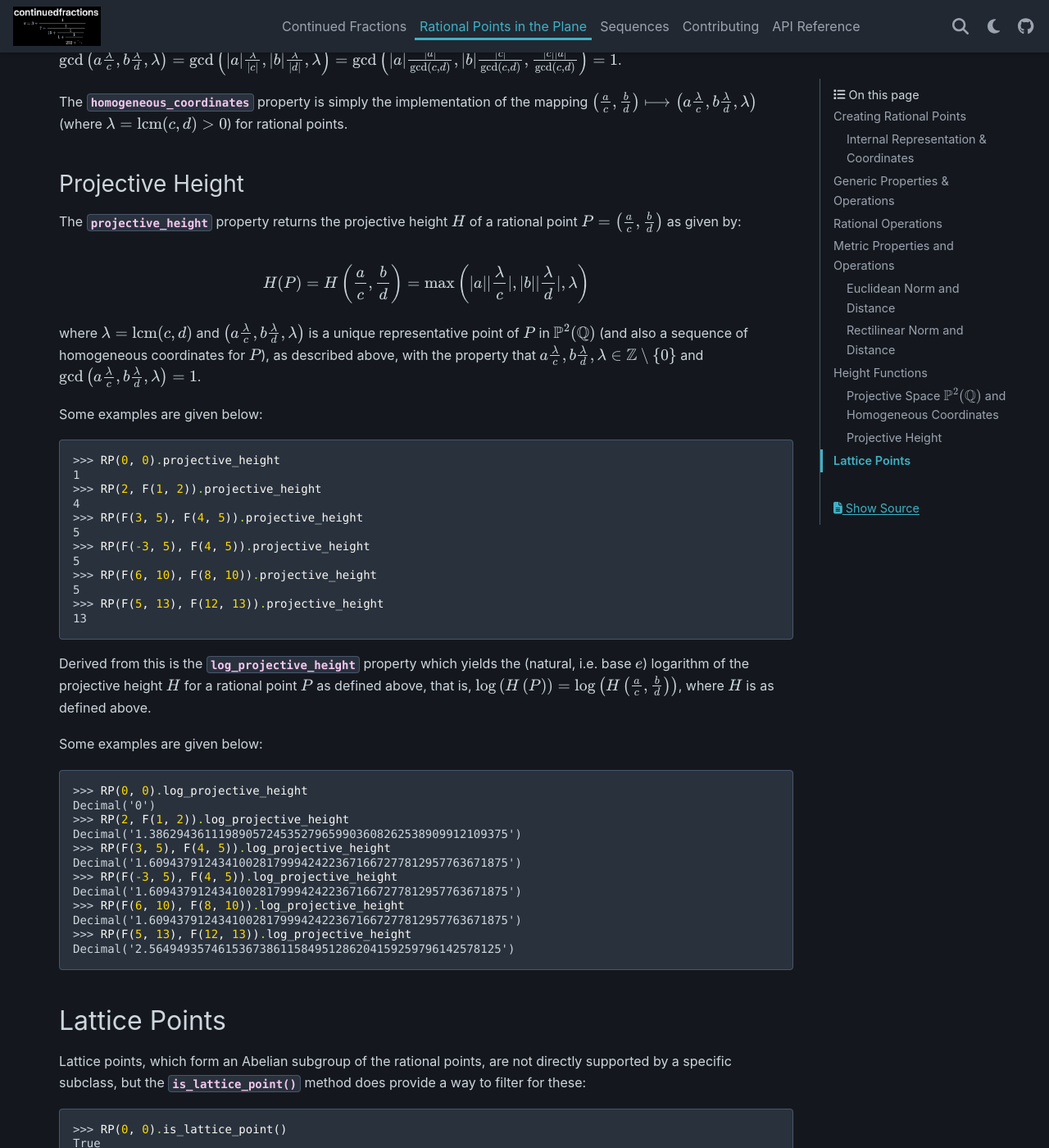
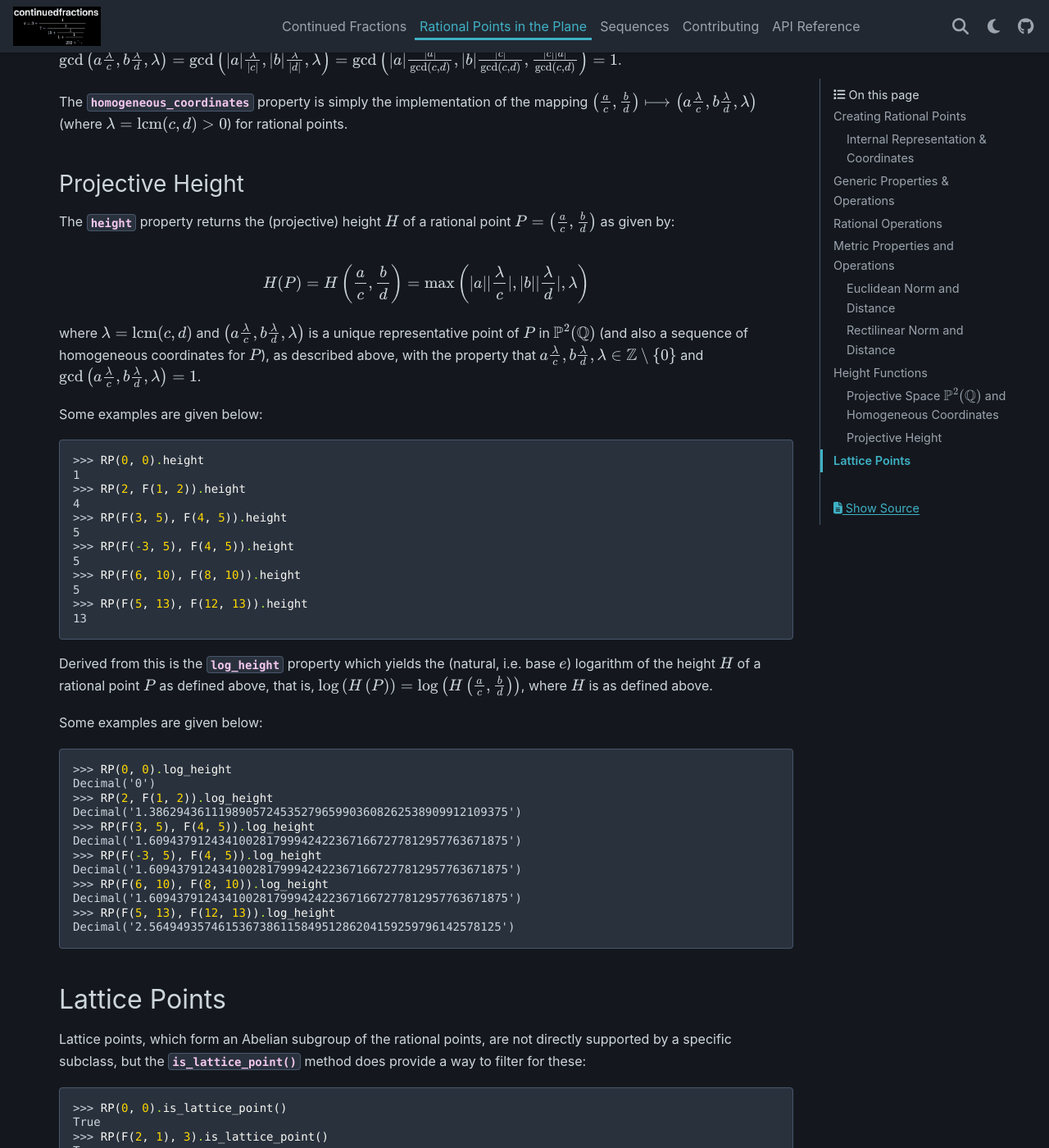
Before and after one commit to sr-murthy/continuedfractions, a Sphinx documentation site: the page built from docs/sources/rational-points.rst, in a window 1280 px wide and 1400 px high, scrolled down 8140 px. Shown: the whole window at 82% size. Built offline with Sphinx 7.4.7 and the PyData theme 0.15.4, drawn with Linux system fonts in a browser that asks for light colours; nearby versions of some CDN libraries.

Commit message:
refactor: shorten height prop names in `rational_points.RationalPoint` and `continuedfraction.ContinuedFraction`

```diff
--- a/docs/sources/rational-points.rst
+++ b/docs/sources/rational-points.rst
@@ -341,7 +341,7 @@ The :py:attr:`~continuedfractions.rational_points.RationalPoint.homogeneous_coor
 Projective Height
 ~~~~~~~~~~~~~~~~~
 
-The :py:attr:`~continuedfractions.rational_points.RationalPoint.projective_height` property returns the projective height :math:`H` of a rational point :math:`P = \left(\frac{a}{c},\frac{b}{d}\right)` as given by:
+The :py:attr:`~continuedfractions.rational_points.RationalPoint.height` property returns the (projective) height :math:`H` of a rational point :math:`P = \left(\frac{a}{c},\frac{b}{d}\right)` as given by:
 
 .. math::
 
@@ -353,36 +353,36 @@ Some examples are given below:
 
 .. code:: python
 
-   >>> RP(0, 0).projective_height
+   >>> RP(0, 0).height
    1
-   >>> RP(2, F(1, 2)).projective_height
+   >>> RP(2, F(1, 2)).height
    4
-   >>> RP(F(3, 5), F(4, 5)).projective_height
+   >>> RP(F(3, 5), F(4, 5)).height
    5
-   >>> RP(F(-3, 5), F(4, 5)).projective_height
+   >>> RP(F(-3, 5), F(4, 5)).height
    5
-   >>> RP(F(6, 10), F(8, 10)).projective_height
+   >>> RP(F(6, 10), F(8, 10)).height
    5
-   >>> RP(F(5, 13), F(12, 13)).projective_height
+   >>> RP(F(5, 13), F(12, 13)).height
    13
 
-Derived from this is the :py:attr:`~continuedfractions.rational_points.RationalPoint.log_projective_height` property which yields the (natural, i.e. base :math:`e`) logarithm of the projective height :math:`H` for a rational point :math:`P` as defined above, that is, :math:`\text{log}\left(H\left(P\right)\right) = \text{log}\left(H\left(\frac{a}{c},\frac{b}{d}\right)\right)`, where :math:`H` is as defined above.
+Derived from this is the :py:attr:`~continuedfractions.rational_points.RationalPoint.log_height` property which yields the (natural, i.e. base :math:`e`) logarithm of the height :math:`H` of a rational point :math:`P` as defined above, that is, :math:`\text{log}\left(H\left(P\right)\right) = \text{log}\left(H\left(\frac{a}{c},\frac{b}{d}\right)\right)`, where :math:`H` is as defined above.
 
 Some examples are given below:
 
 .. code:: python
 
-   >>> RP(0, 0).log_projective_height
+   >>> RP(0, 0).log_height
    Decimal('0')
-   >>> RP(2, F(1, 2)).log_projective_height
+   >>> RP(2, F(1, 2)).log_height
    Decimal('1.3862943611198905724535279659903608262538909912109375')
-   >>> RP(F(3, 5), F(4, 5)).log_projective_height
+   >>> RP(F(3, 5), F(4, 5)).log_height
    Decimal('1.6094379124341002817999424223671667277812957763671875')
-   >>> RP(F(-3, 5), F(4, 5)).log_projective_height
+   >>> RP(F(-3, 5), F(4, 5)).log_height
    Decimal('1.6094379124341002817999424223671667277812957763671875')
-   >>> RP(F(6, 10), F(8, 10)).log_projective_height
+   >>> RP(F(6, 10), F(8, 10)).log_height
    Decimal('1.6094379124341002817999424223671667277812957763671875')
-   >>> RP(F(5, 13), F(12, 13)).log_projective_height
+   >>> RP(F(5, 13), F(12, 13)).log_height
    Decimal('2.564949357461536738611584951286204159259796142578125')
 
 .. _rational-points.other-props:
```
Also changed, not shown: docs/sources/continued-fractions.rst (+7 -7 lines), 4 other files.
